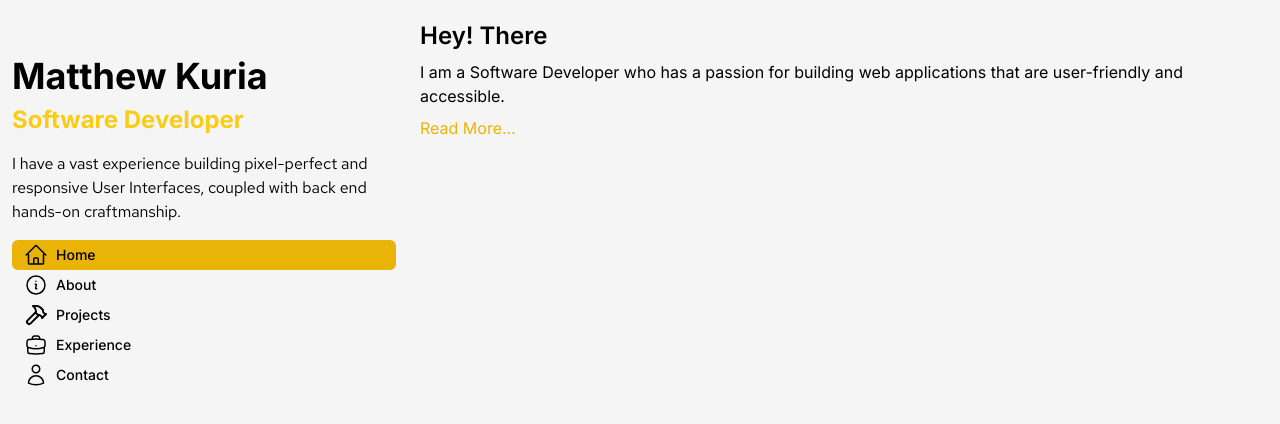
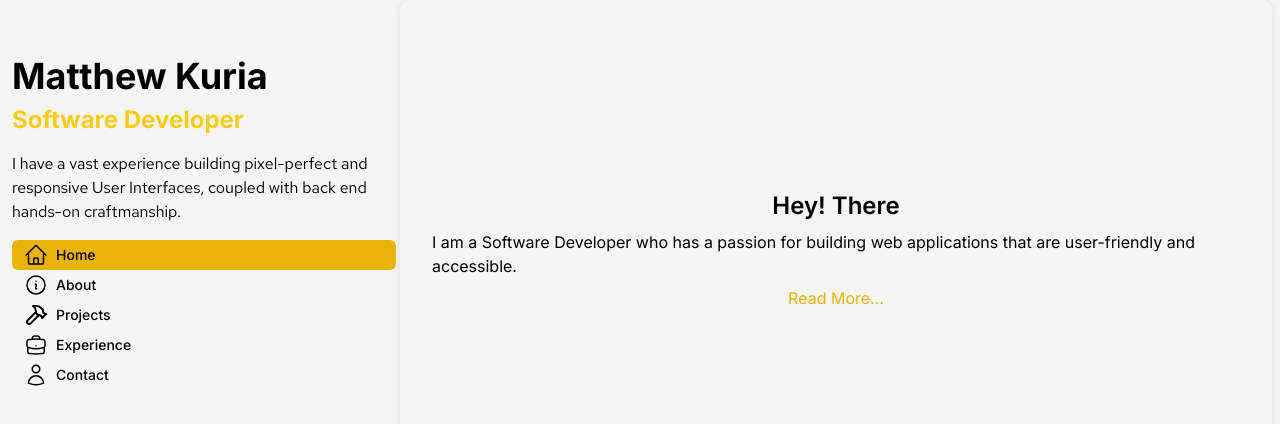
Before and after one commit to matthewkuria/myportifolio, a Next.js app: page / in a window 1280 px wide. Shown: the top 424 px of the page. Built offline with nearby package versions, Linux system fonts and the light colour scheme; a web font is replaced by a local one.

Commit message:
Set the size of the background image

```diff
--- a/app/globals.css
+++ b/app/globals.css
@@ -6,7 +6,13 @@
   background-color: whitesmoke;
   color: black;
 }
-
+.intro{
+  background: url('/tech_bg.webp') no-repeat center cover;
+  padding: 2rem;
+  border-radius: 10px;
+  box-shadow: 0 0 10px rgba(0, 0, 0, 0.1);
+  height: 500px;
+}
 .cards-container {
   max-height: 70vh; /* Adjust the height as needed */
   overflow-x: scroll;
--- a/app/page.tsx
+++ b/app/page.tsx
@@ -4,8 +4,8 @@ import { Card, CardContent, CardDescription, CardFooter, CardHeader, CardTitle }
 export default function Home() {
 
   return (
-    <main className="flex flex-col md:flex md:justify-center md:items-center p-5">
-      <div className="intro">
+    <main className="intro flex flex-col md:flex md:justify-center md:items-center p-5">
+      <div className=" flex flex-col items-center justify-center h-full">
         <h4 className="font-semibold text-2xl">Hey! There</h4>
         <p className="my-2">I am a Software Developer who has a passion
           for building web applications that are user-friendly and accessible.
```
Also changed, not shown: public/tech_bg.webp (added).
